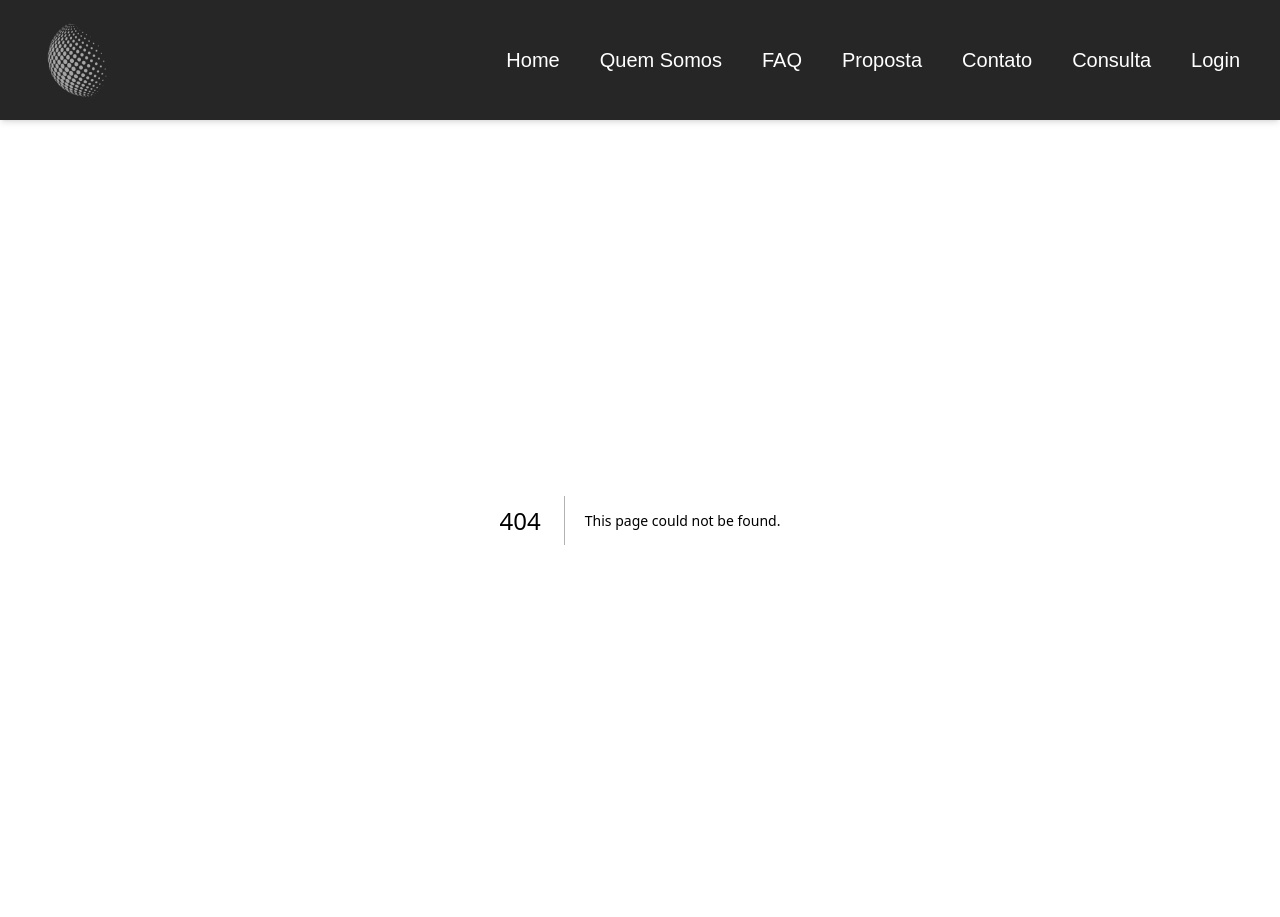
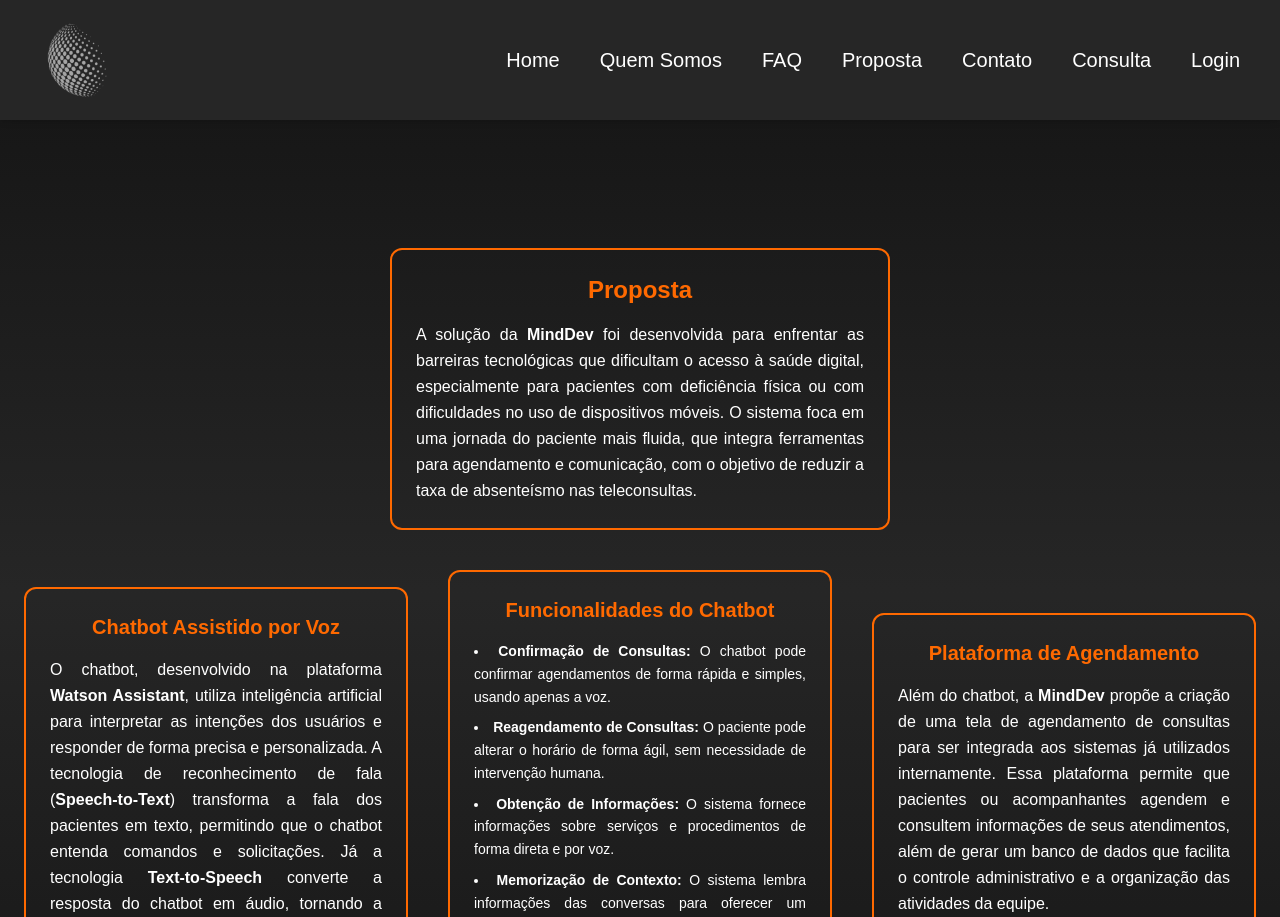
Before and after one commit to Nicolas-Ramiro/mindev-front, a Next.js app: page /proposta in a window 1280 px wide. Before the commit this address had no page. Shown: the top 917 px of the page. Built offline with nearby package versions, Linux system fonts and the light colour scheme.

Commit message:
Criando a pagina de proposta

```diff
--- /dev/null
+++ b/src/app/proposta/page.tsx
@@ -0,0 +1,89 @@
+export default function PropostaPage() {
+  return (
+    <main className="min-h-[70vh] min-w-screen bg-gradient-to-b from-neutral-900 via-neutral-800 to-neutral-900 text-white pt-32 pb-20 px-6">
+      <div className="w-full flex flex-col gap-10 items-center">
+
+        {/* Card principal - Proposta */}
+        <section className="border-2 border-orange-500 rounded-xl p-6 flex flex-col items-center text-justify w-full max-w-[500px]">
+          <h3 className="text-orange-500 font-bold text-2xl mb-4 text-center">
+            Proposta
+          </h3>
+          <p className="text-base leading-relaxed">
+            A solução da <strong>MindDev</strong> foi desenvolvida para enfrentar as barreiras
+            tecnológicas que dificultam o acesso à saúde digital, especialmente
+            para pacientes com deficiência física ou com dificuldades no uso de
+            dispositivos móveis. O sistema foca em uma jornada do paciente mais
+            fluida, que integra ferramentas para agendamento e comunicação, com
+            o objetivo de reduzir a taxa de absenteísmo nas teleconsultas.
+          </p>
+        </section>
+
+        {/* Grid Responsivo com os blocos de conteúdo */}
+        <div className="flex flex-col gap-10 w-full items-center lg:grid lg:grid-cols-2 lg:gap-10 lg:max-w-6xl xl:flex xl:flex-row xl:justify-center xl:max-w-none">
+
+          {/* Chatbot Assistido por Voz */}
+          <section className="border-2 border-orange-500 rounded-xl p-6 flex flex-col items-center text-justify w-full max-w-[500px]">
+            <h3 className="text-orange-500 font-bold text-xl mb-4 text-center">
+              Chatbot Assistido por Voz
+            </h3>
+            <p className="text-base leading-relaxed">
+              O chatbot, desenvolvido na plataforma <strong>Watson Assistant</strong>, utiliza
+              inteligência artificial para interpretar as intenções dos usuários
+              e responder de forma precisa e personalizada.
+              A tecnologia de reconhecimento de fala (<strong>Speech-to-Text</strong>) transforma
+              a fala dos pacientes em texto, permitindo que o chatbot entenda
+              comandos e solicitações.
+              Já a tecnologia <strong>Text-to-Speech</strong> converte a resposta
+              do chatbot em áudio, tornando a informação acessível a todos.
+            </p>
+          </section>
+
+          {/* Funcionalidades do Chatbot */}
+          <section className="border-2 border-orange-500 rounded-xl p-6 flex flex-col items-center text-justify w-full max-w-[500px]">
+            <h3 className="text-orange-500 font-bold text-xl mb-4 text-center">
+              Funcionalidades do Chatbot
+            </h3>
+            <ul className="list-disc list-inside space-y-2 text-sm leading-relaxed">
+              <li>
+                <strong>Confirmação de Consultas:</strong> O chatbot pode
+                confirmar agendamentos de forma rápida e simples, usando apenas
+                a voz.
+              </li>
+              <li>
+                <strong>Reagendamento de Consultas:</strong> O paciente pode
+                alterar o horário de forma ágil, sem necessidade de intervenção
+                humana.
+              </li>
+              <li>
+                <strong>Obtenção de Informações:</strong> O sistema fornece
+                informações sobre serviços e procedimentos de forma direta e por
+                voz.
+              </li>
+              <li>
+                <strong>Memorização de Contexto:</strong> O sistema lembra
+                informações das conversas para oferecer um atendimento
+                personalizado e contínuo, com base no histórico de interações.
+              </li>
+            </ul>
+          </section>
+
+          {/* Plataforma de Agendamento */}
+          <section className="border-2 border-orange-500 rounded-xl p-6 flex flex-col items-center text-justify w-full max-w-[500px]">
+            <h3 className="text-orange-500 font-bold text-xl mb-4 text-center">
+              Plataforma de Agendamento
+            </h3>
+            <p className="text-base leading-relaxed">
+              Além do chatbot, a <strong>MindDev</strong> propõe a criação de uma tela de
+              agendamento de consultas para ser integrada aos sistemas já
+              utilizados internamente.
+              Essa plataforma permite que pacientes ou acompanhantes agendem e
+              consultem informações de seus atendimentos, além de gerar um banco
+              de dados que facilita o controle administrativo e a organização
+              das atividades da equipe.
+            </p>
+          </section>
+        </div>
+      </div>
+    </main>
+  );
+}
```
